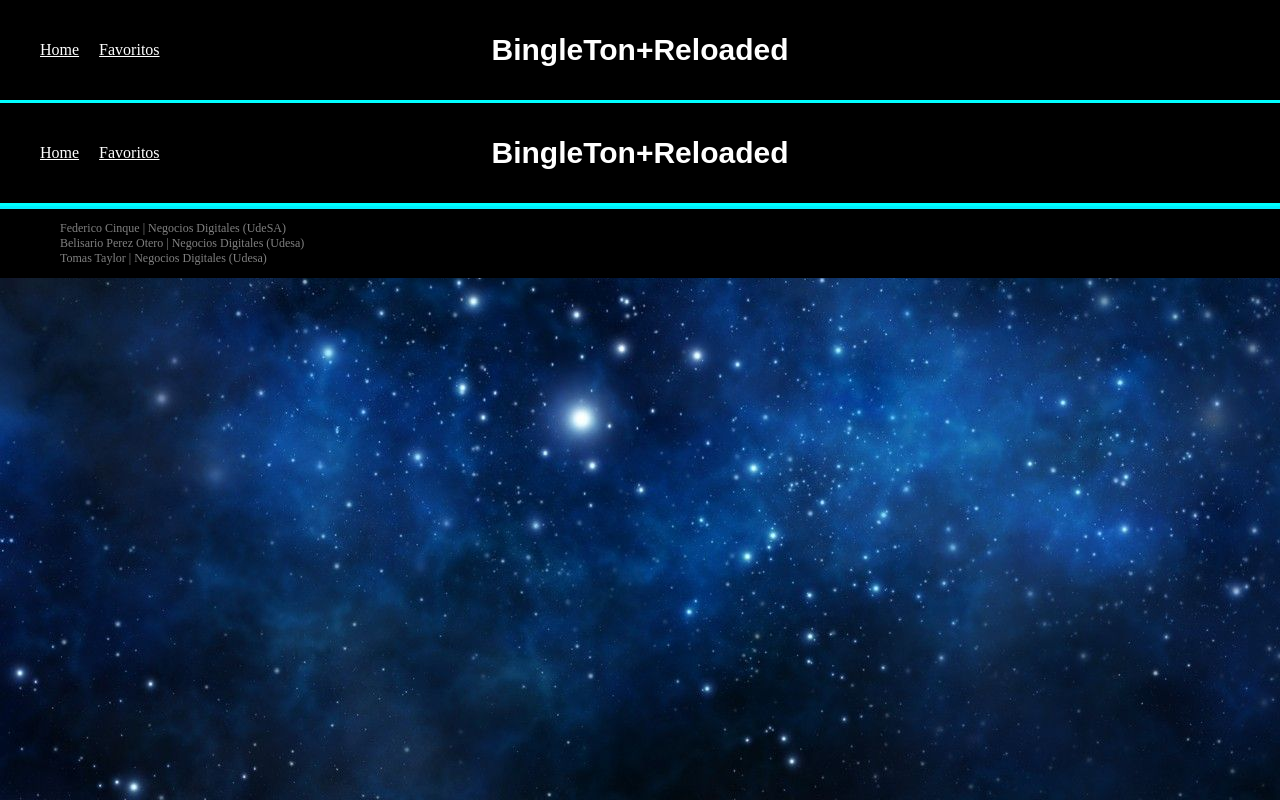
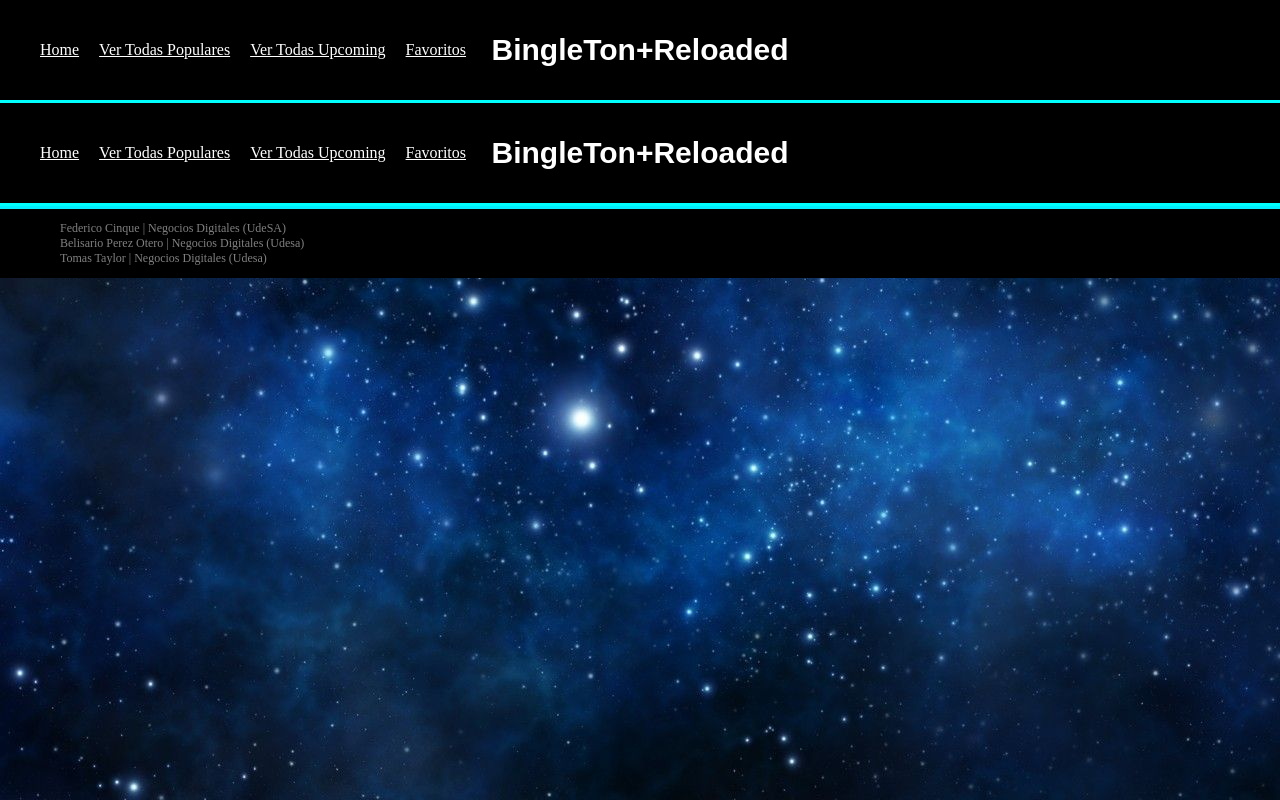
Before and after one commit to BelisarioPO/TIP-III, a React (Create React App) app: page /Header in a window 1280 px wide. Built offline with nearby package versions, Linux system fonts and the light colour scheme.

Commit message:
Header listo

```diff
--- a/src/components/Header/Header.js
+++ b/src/components/Header/Header.js
@@ -9,7 +9,9 @@ function Header(props) {
                 <ul className="ul-nav">
                     <li><Link to="/">Home</Link></li>
 
+                    <li><Link to="/Vertodas/popular">Ver Todas Populares</Link></li>
 
+                    <li><Link to="/Vertodas/upcoming">Ver Todas Upcoming</Link></li>
 
                     <li><Link to="/Favoritos">Favoritos</Link></li>
                 </ul>
```
